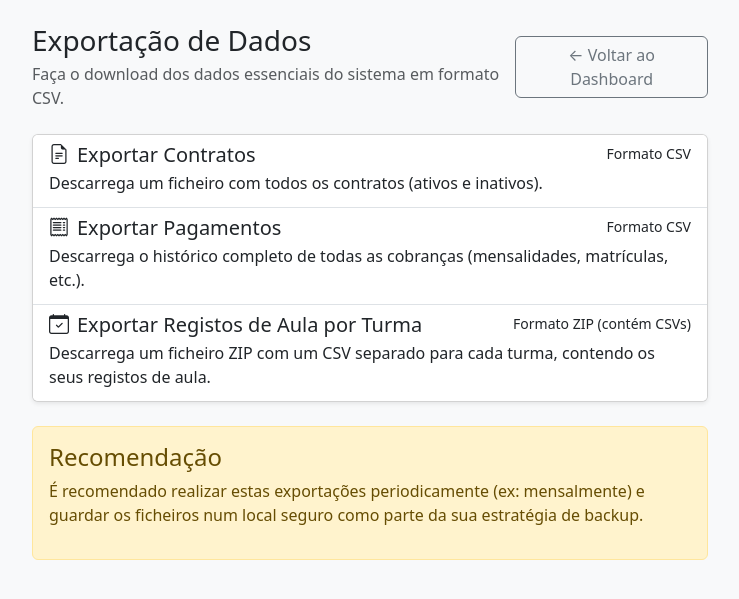
After one commit to onandovboas/portal_mms, a Django app: page /exportar/ in a window 1280 px wide. The commit adds this page. Shown: the top 599 px of the page, without its empty margins (270-1009 px from the left). Run offline with Django 5.2, Linux system fonts and the light colour scheme; the visitor is signed in with stand-in values (Sample User, id 1).

```diff
--- a/cadastros/templates/cadastros/dashboard.html
+++ b/cadastros/templates/cadastros/dashboard.html
@@ -124,6 +124,9 @@
         <a href="{% url 'cadastros:relatorio_alunos_pendentes' %}" class="list-group-item list-group-item-action text-danger fw-bold">
           <i class="bi bi-exclamation-triangle-fill"></i> Alunos com Pendências
         </a>
+        <a href="{% url 'cadastros:exportar_dados_page' %}" class="list-group-item list-group-item-action">
+          <i class="bi bi-cloud-download me-2"></i>Exportar Dados (CSV)
+        </a>
         <a href="{% url 'cadastros:lista_leads' %}" class="btn btn-dark btn-sm"><i class="bi bi-star me-1"></i> CRM de Leads</a>
         <a href="{% url 'cadastros:novo_aluno_experimental' %}" class="btn btn-success btn-sm"><i class="bi bi-person-plus me-1"></i> Novo Experimental</a>
       </div>
--- /dev/null
+++ b/cadastros/templates/cadastros/exportar_dados.html
@@ -0,0 +1,59 @@
+<!DOCTYPE html>
+<html lang="pt-br">
+<head>
+  <meta charset="UTF-8" />
+  <meta name="viewport" content="width=device-width, initial-scale=1" />
+  <title>Exportar Dados</title>
+  <link href="https://cdn.jsdelivr.net/npm/bootstrap@5.3.3/dist/css/bootstrap.min.css" rel="stylesheet">
+  <link href="https://cdn.jsdelivr.net/npm/bootstrap-icons@1.11.3/font/bootstrap-icons.css" rel="stylesheet">
+</head>
+<body class="bg-light">
+  <div class="container my-4" style="max-width: 700px;">
+    <header class="d-flex align-items-center justify-content-between mb-4">
+      <div>
+        <h1 class="h3 mb-1">Exportação de Dados</h1>
+        <p class="text-muted mb-0">Faça o download dos dados essenciais do sistema em formato CSV.</p>
+      </div>
+      <a href="{% url 'cadastros:dashboard_admin' %}" class="btn btn-outline-secondary">
+        &larr; Voltar ao Dashboard
+      </a>
+    </header>
+
+    <div class="card shadow-sm">
+      <div class="list-group list-group-flush">
+
+        <a href="{% url 'cadastros:exportar_contratos_csv' %}" class="list-group-item list-group-item-action">
+          <div class="d-flex w-100 justify-content-between">
+            <h5 class="mb-1"><i class="bi bi-file-earmark-text me-2"></i>Exportar Contratos</h5>
+            <small>Formato CSV</small>
+          </div>
+          <p class="mb-1">Descarrega um ficheiro com todos os contratos (ativos e inativos).</p>
+        </a>
+
+        <a href="{% url 'cadastros:exportar_pagamentos_csv' %}" class="list-group-item list-group-item-action">
+          <div class="d-flex w-100 justify-content-between">
+            <h5 class="mb-1"><i class="bi bi-receipt me-2"></i>Exportar Pagamentos</h5>
+            <small>Formato CSV</small>
+          </div>
+          <p class="mb-1">Descarrega o histórico completo de todas as cobranças (mensalidades, matrículas, etc.).</p>
+        </a>
+
+        <a href="{% url 'cadastros:exportar_registros_aula_por_turma_zip' %}" class="list-group-item list-group-item-action">
+          <div class="d-flex w-100 justify-content-between">
+            <h5 class="mb-1"><i class="bi bi-calendar-check me-2"></i>Exportar Registos de Aula por Turma</h5>
+            <small>Formato ZIP (contém CSVs)</small>
+          </div>
+          <p class="mb-1">Descarrega um ficheiro ZIP com um CSV separado para cada turma, contendo os seus registos de aula.</p>
+        </a>
+
+      </div>
+    </div>
+
+    <div class="alert alert-warning mt-4">
+      <h4 class="alert-heading">Recomendação</h4>
+      <p>É recomendado realizar estas exportações periodicamente (ex: mensalmente) e guardar os ficheiros num local seguro como parte da sua estratégia de backup.</p>
+    </div>
+
+  </div>
+</body>
+</html>
--- a/cadastros/urls.py
+++ b/cadastros/urls.py
@@ -80,7 +80,11 @@ urlpatterns = [
     path('aluno/<int:aluno_pk>/gerar-link/', views.gerar_link_atualizacao, name='gerar_link_atualizacao'),
 
 
-
+    # Rotas para Exportação
+    path('exportar/', views.exportar_dados_page, name='exportar_dados_page'),
+    path('exportar/contratos/', views.exportar_contratos_csv, name='exportar_contratos_csv'),
+    path('exportar/pagamentos/', views.exportar_pagamentos_csv, name='exportar_pagamentos_csv'),
+    path('exportar/registros-aula-por-turma/', views.exportar_registros_aula_por_turma_zip, name='exportar_registros_aula_por_turma_zip'),
 
     # Relatórios
     path('relatorios/professores/', views.relatorio_pagamento_professores, name='relatorio_professores'),
--- a/cadastros/views.py
+++ b/cadastros/views.py
@@ -27,6 +27,8 @@ from django import forms
 from django.db import transaction
 from django.utils.html import format_html
 import json
+import io
+import zipfile
 
 
 
@@ -1872,3 +1874,139 @@ def atualizar_status_lead(request):
         return JsonResponse({'status': 'erro', 'mensagem': 'Request mal formatado'}, status=400)
     except Exception as e:
         return JsonResponse({'status': 'erro', 'mensagem': str(e)}, status=500)
+
+# --- VIEWS DE EXPORTAÇÃO ---
+
+@login_required
+def exportar_dados_page(request):
+    """ Exibe a página com os botões para exportar dados. """
+    return render(request, 'cadastros/exportar_dados.html')
+
+@login_required
+def exportar_contratos_csv(request):
+    """ Gera e baixa um CSV com todos os contratos. """
+    response = HttpResponse(content_type='text/csv')
+    response['Content-Disposition'] = 'attachment; filename="mms_contratos.csv"'
+    writer = csv.writer(response)
+
+    writer.writerow([
+        'ID Contrato', 'ID Aluno', 'Nome Aluno', 'Plano', 'Data Início', 'Data Fim',
+        'Valor Mensalidade', 'Valor Matrícula', 'Parcelas Matrícula', 'Ativo', 'Observações'
+    ])
+    response.write('\ufeff'.encode('utf-8')) # Adiciona o BOM do UTF-8
+
+    contratos = Contrato.objects.select_related('aluno').all()
+    for c in contratos:
+        writer.writerow([
+            c.id, c.aluno.id, smart_str(c.aluno.nome_completo), c.get_plano_display(),
+            c.data_inicio.strftime('%Y-%m-%d') if c.data_inicio else '',
+            c.data_fim.strftime('%Y-%m-%d') if c.data_fim else '',
+            f"{c.valor_mensalidade:.2f}", f"{c.valor_matricula:.2f}", c.parcelas_matricula,
+            'Sim' if c.ativo else 'Não', smart_str(c.observacoes)
+        ])
+
+    response['charset'] = 'utf-8' # Garante que o charset está na resposta final
+    return response
+
+@login_required
+def exportar_pagamentos_csv(request):
+    """ Gera e baixa um CSV com todos os pagamentos. """
+    response = HttpResponse(content_type='text/csv')
+    response['Content-Disposition'] = 'attachment; filename="mms_pagamentos.csv"'
+    writer = csv.writer(response)
+
+    writer.writerow([
+        'ID Pagamento', 'ID Aluno', 'Nome Aluno', 'ID Contrato', 'Tipo', 'Descrição',
+        'Valor Total', 'Valor Pago', 'Status', 'Mês Referência', 'Data Vencimento', 'Data Pagamento'
+    ])
+    response.write('\ufeff'.encode('utf-8')) # Adiciona o BOM do UTF-8
+
+    pagamentos = Pagamento.objects.select_related('aluno', 'contrato').all()
+    for p in pagamentos:
+        writer.writerow([
+            p.id, p.aluno.id, smart_str(p.aluno.nome_completo), p.contrato.id if p.contrato else '',
+            p.get_tipo_display(), smart_str(p.descricao), f"{p.valor:.2f}", f"{p.valor_pago:.2f}",
+            p.get_status_display(), p.mes_referencia.strftime('%Y-%m-%d') if p.mes_referencia else '',
+            p.data_vencimento.strftime('%Y-%m-%d') if p.data_vencimento else '',
+            p.data_pagamento.strftime('%Y-%m-%d') if p.data_pagamento else ''
+        ])
+    response['charset'] = 'utf-8' # Garante que o charset está na resposta final
+    return response
+
+@login_required
+def exportar_registros_aula_csv(request):
+    """ Gera e baixa um CSV com todos os registros de aula. """
+    response = HttpResponse(content_type='text/csv')
+    response['Content-Disposition'] = 'attachment; filename="mms_registros_aula.csv"'
+    writer = csv.writer(response)
+    response.write('\ufeff'.encode('utf-8')) # Adiciona o BOM do UTF-8
+
+    writer.writerow([
+        'ID Registro', 'ID Turma', 'Nome Turma', 'Data Aula', 'ID Professor', 'Nome Professor',
+        'Último Parágrafo', 'Última Palavra', 'Ditado Novo', 'Ditado Antigo',
+        'Leitura Nova', 'Leitura Antiga', 'Lesson Check'
+    ])
+
+    registros = RegistroAula.objects.select_related('turma', 'professor').all()
+    for r in registros:
+        writer.writerow([
+            r.id, r.turma.id, smart_str(r.turma.nome), r.data_aula.strftime('%Y-%m-%d') if r.data_aula else '',
+            r.professor.id if r.professor else '', smart_str(r.professor.nome_completo) if r.professor else '',
+            r.last_parag, smart_str(r.last_word), r.new_dictation, r.old_dictation,
+            r.new_reading, r.old_reading, smart_str(r.lesson_check)
+        ])
+    response['charset'] = 'utf-8' # Garante que o charset está na resposta final
+    return response
+
+@login_required
+def exportar_registros_aula_por_turma_zip(request):
+    """
+    Gera um arquivo ZIP contendo um CSV para cada turma com seus registros de aula.
+    """
+    # Cria um buffer de bytes em memória para o arquivo ZIP
+    zip_buffer = io.BytesIO()
+
+    # Cria o arquivo ZIP em memória
+    with zipfile.ZipFile(zip_buffer, 'w', zipfile.ZIP_DEFLATED) as zip_file:
+        turmas = Turma.objects.all().order_by('nome')
+
+        for turma in turmas:
+            registros = RegistroAula.objects.filter(turma=turma).select_related('professor').order_by('data_aula')
+
+            if not registros.exists():
+                continue # Pula turmas sem registros
+
+            # Cria um buffer de texto em memória para o CSV da turma
+            csv_buffer = io.StringIO()
+            writer = csv.writer(csv_buffer)
+
+            # Escreve o BOM e o cabeçalho
+            csv_buffer.write('\ufeff') # BOM para UTF-8
+            writer.writerow([
+                'ID Registro', 'Data Aula', 'ID Professor', 'Nome Professor',
+                'Último Parágrafo', 'Última Palavra', 'Ditado Novo', 'Ditado Antigo',
+                'Leitura Nova', 'Leitura Antiga', 'Lesson Check'
+            ])
+
+            # Escreve os dados
+            for r in registros:
+                writer.writerow([
+                    r.id, r.data_aula.strftime('%Y-%m-%d') if r.data_aula else '',
+                    r.professor.id if r.professor else '', smart_str(r.professor.nome_completo) if r.professor else '',
+                    r.last_parag, smart_str(r.last_word), r.new_dictation, r.old_dictation,
+                    r.new_reading, r.old_reading, smart_str(r.lesson_check)
+                ])
+
+            # Prepara o nome do arquivo CSV dentro do ZIP
+            # Remove caracteres inválidos para nomes de arquivo
+            nome_turma_seguro = re.sub(r'[^\w\-]+', '_', turma.nome)
+            csv_filename = f'registros_turma_{nome_turma_seguro}.csv'
+
+            # Adiciona o conteúdo do CSV (como bytes UTF-8) ao ZIP
+            zip_file.writestr(csv_filename, csv_buffer.getvalue().encode('utf-8'))
+
+    # Prepara a resposta HTTP para o ZIP
+    zip_buffer.seek(0)
+    response = HttpResponse(zip_buffer, content_type='application/zip')
+    response['Content-Disposition'] = 'attachment; filename="mms_registros_aula_por_turma.zip"'
+    return response
```
